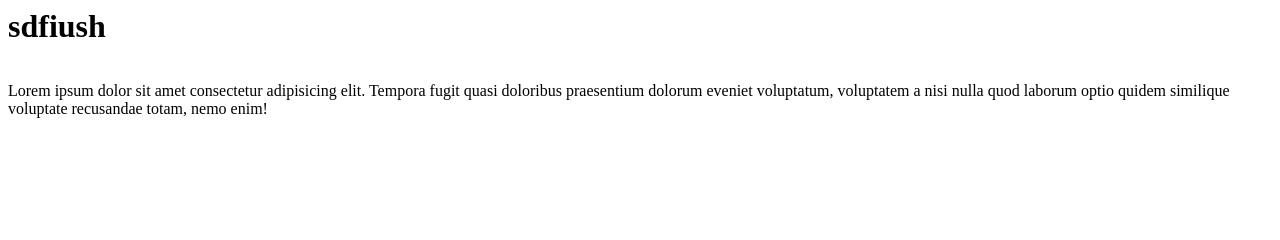
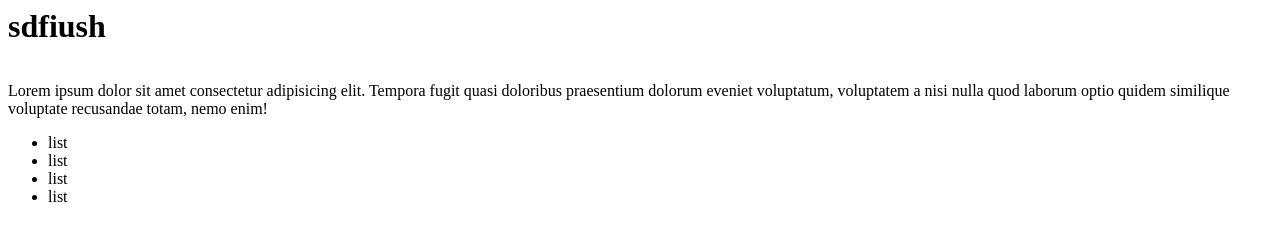
Before and after one commit to Gourav-99/git_learn, a plain HTML site: page index.html in a window 1280 px wide. Drawn offline with Linux system fonts and the light colour scheme.

Commit message:
commit-3

```diff
--- a/index.html
+++ b/index.html
@@ -9,6 +9,13 @@
     <p>Lorem ipsum dolor sit amet consectetur adipisicing elit. Tempora fugit quasi doloribus praesentium dolorum
         eveniet voluptatum, voluptatem a nisi nulla quod laborum optio quidem similique voluptate recusandae totam, nemo
         enim!</p>
+    <!-- fourth version -->
+    <ul>
+        <li>list</li>
+        <li>list</li>
+        <li>list</li>
+        <li>list</li>
+    </ul>
 </body>
 
 </html>
```
